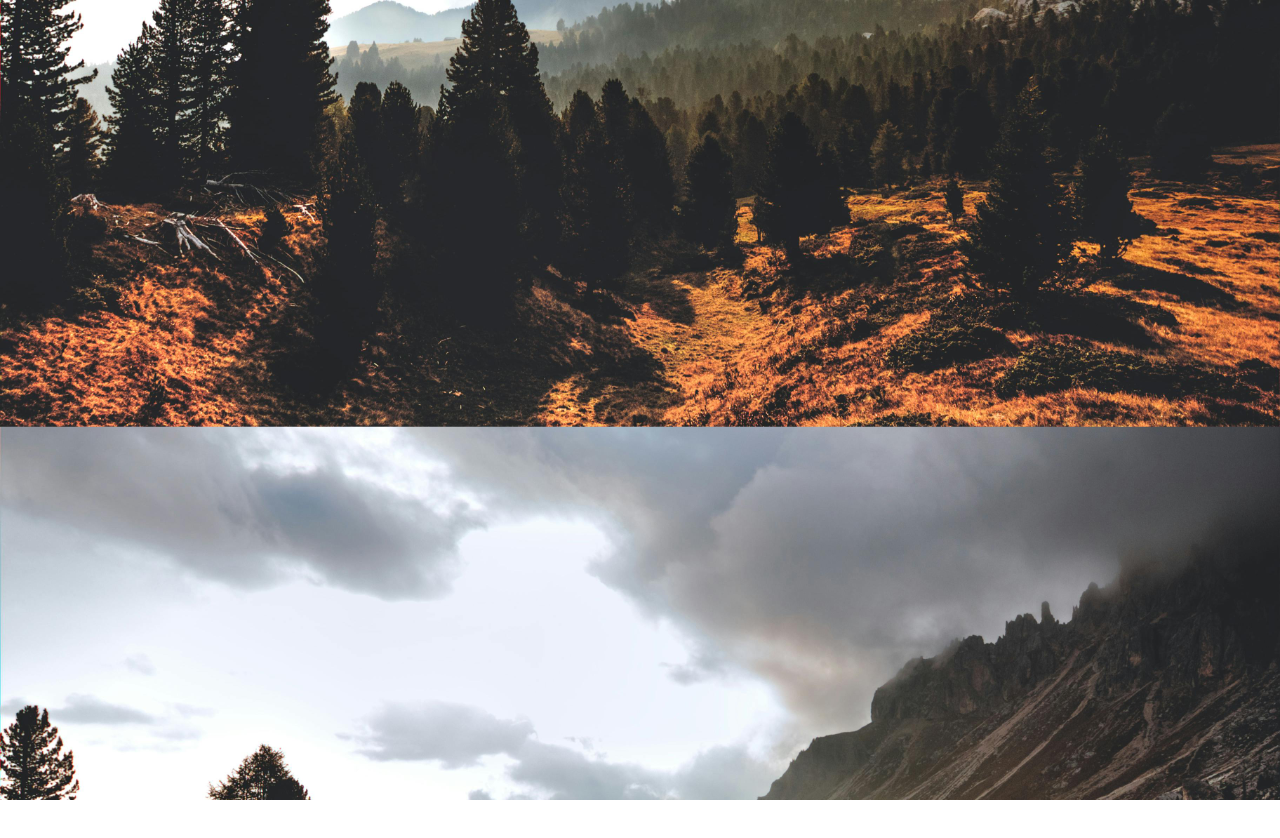
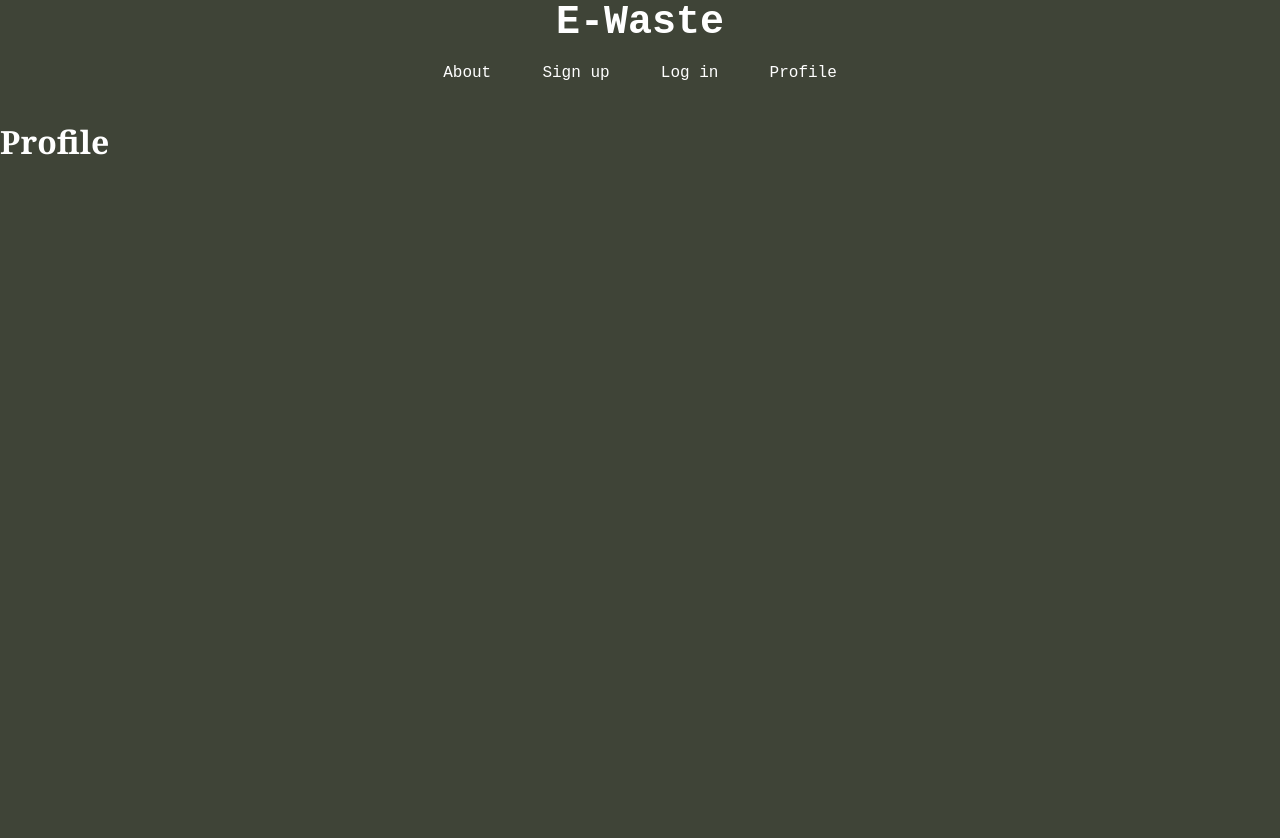
Before and after one commit to JarrettFontenot/E-Waste-App, a React (Create React App) app in the folder frontend/: page /profile in a window 1280 px wide. Before the commit this address had no page. Shown: the top 838 px of the page. Before the commit the page ends 800 px from the top, so only its background shows below. Built offline with nearby package versions, Linux system fonts and the light colour scheme.

Commit message:
Profile Start

```diff
--- a/frontend/src/App.js
+++ b/frontend/src/App.js
@@ -6,6 +6,7 @@ import Home from './pages/HomePage';
 import Register from './pages/Register';
 import Results from './pages/Results';
 import Login from './pages/Login';
+import Profile from './pages/Profile';
 
 const App = () => {
   return (
@@ -17,6 +18,7 @@ const App = () => {
           <Route path="/register" element={<Register />} />
           <Route path="/results" element={<Results />} />
           <Route path="/login" element={<Login />} />
+          <Route path="/profile" element={<Profile />} />
         </Routes>
       </div>
     </Router>
--- a/frontend/src/components/Header.jsx
+++ b/frontend/src/components/Header.jsx
@@ -16,7 +16,7 @@ function Header() {
           )}
           <li><Link to="/register">Sign up</Link></li>
           <li><Link to="/login">Log in</Link></li>
-          <li><a href="#">Profile</a></li>
+          <li><Link to="/profile">Profile</Link></li>
         </ul>
       </nav>
     </header>
--- /dev/null
+++ b/frontend/src/pages/Profile.jsx
@@ -0,0 +1,17 @@
+import React from 'react';
+import '../styles.css';
+import Header from '../components/Header';
+
+
+function Profile() {
+    return (
+        <div>
+            <Header />
+            <div className='Profile-Page'>
+                <h1>Profile</h1>
+            </div>
+        </div>
+    )
+}
+
+export default Profile;
--- a/frontend/src/styles.css
+++ b/frontend/src/styles.css
@@ -181,6 +181,7 @@ header ul li a {
     text-align: center;
     background-size: cover;
     background-position: center;
+    height: 100vh;
 }
 
 .Center {
@@ -382,3 +383,12 @@ body {
 .form-container h2 {
     color: white;
 }
+
+.Profile-Page {
+    background-color: #3F4437;
+    color: white;
+    font-family: Georgia;
+    background-size: cover;
+    background-position: center;
+    height: 100vh;
+}
```
